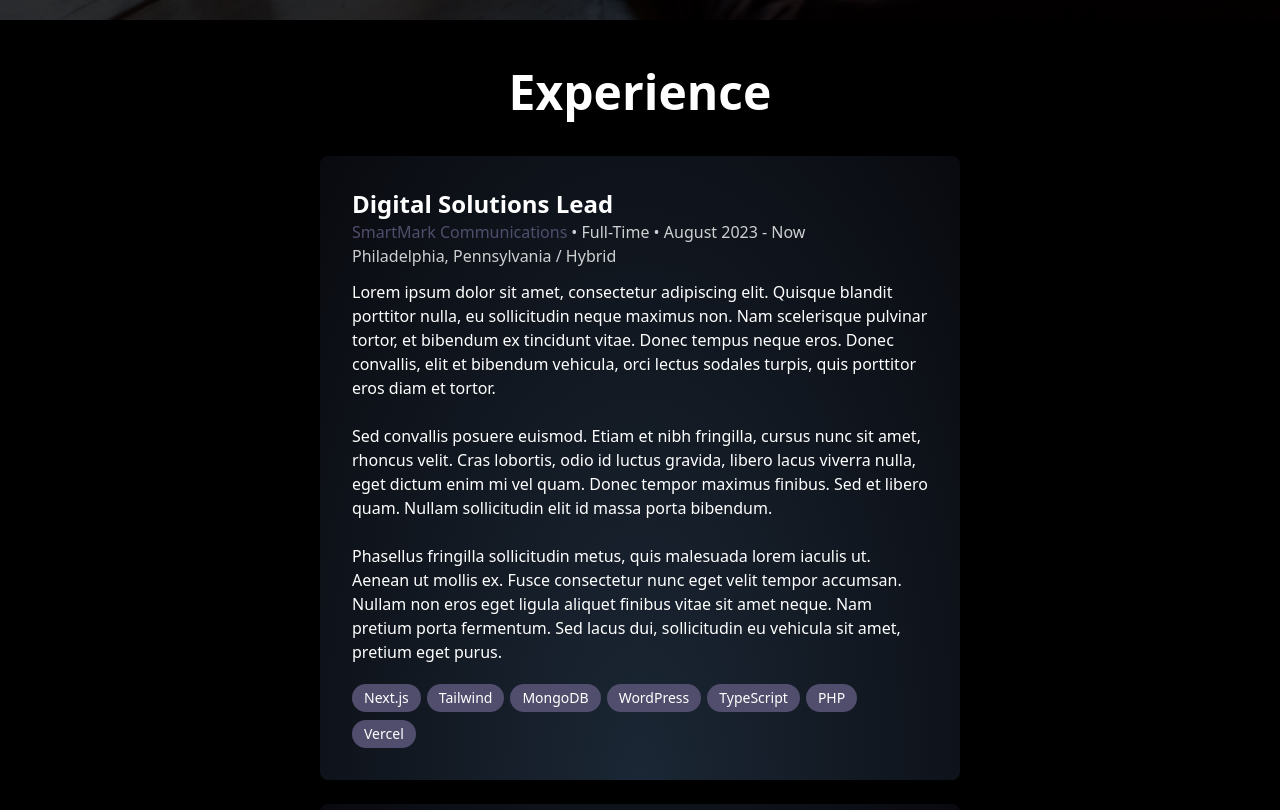
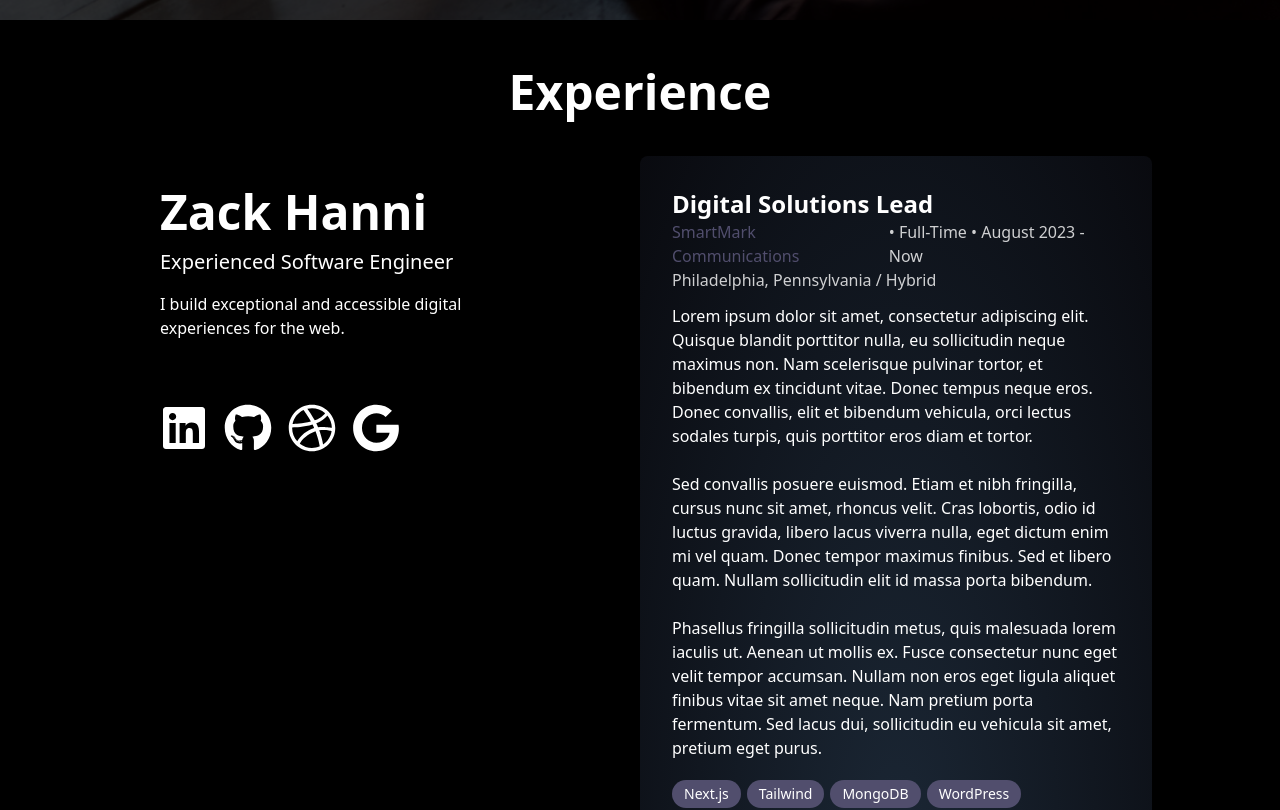
Before and after one commit to zackhanni/zachary.works, a Next.js app: page / in a window 1280 px wide. Shown: the part 780-1590 px from the top of the page. Built offline with nearby package versions, Linux system fonts and the light colour scheme.

Commit message:
add ZackFloatingCard

```diff
--- a/app/components/About.tsx
+++ b/app/components/About.tsx
@@ -1,6 +1,7 @@
 import { FaRegEnvelope, FaHome, FaPhone, FaRegFileAlt } from "react-icons/fa";
 import Link from "next/link";
 import Footer from "./Footer";
+import ZackFLoatingCard from "./ZackFloatingCard";
 
 export default function About() {
   const TechStack = [
@@ -29,13 +30,15 @@ export default function About() {
   return (
     <section className="">
       <div className="bg-black text-white py-28 flex flex-col items-center justify-center">
-        <div className="min-w-[50%] max-w-[90%] lg:max-w-[50%] md:max-w-[75%]">
+        <div className="flex max-w-[90%] xl:max-w-[80%] 2xl:max-w-[70%]">
+          <ZackFLoatingCard />
+          <div id="right-side min-w-[50%] max-w-[90%] sm:max-w-[75%] md:max-w-[50%]">
             {/* About me */}
             <div
               className="radial-gradient p-8
         mt-6 rounded-lg backdrop-blur"
             >
-            <p className="text-3xl font-bold">About Me</p>
+              <p className="text-3xl font-bold">More About Me</p>
               <p className="py-6">
                 Dedicated, Analytical, and Motivated Software Engineering
                 Professional with expertise in web development and optimization.
@@ -73,10 +76,12 @@ export default function About() {
               className="radial-gradient p-8
         mt-6 rounded-lg backdrop-blur "
             >
-            <h2 id="contact" className="text-3xl font-bold">Contact</h2>
+              <h2 id="contact" className="text-3xl font-bold">
+                Contact
+              </h2>
               <p className="py-6">
-              The best way to contact me is through email or LinkedIn (I&apos;m
-              not much of a twitter guy). Give me a shout here:
+                The best way to contact me is through email or LinkedIn
+                (I&apos;m not much of a twitter guy). Give me a shout here:
               </p>
               <div>
                 <p>
@@ -110,8 +115,9 @@ export default function About() {
                 </p>
               </div>
             </div>
+          </div>
+        </div>
         <Footer />
-        </div>
       </div>
     </section>
   );
--- a/app/components/Experience.tsx
+++ b/app/components/Experience.tsx
@@ -1,6 +1,7 @@
 import React from "react";
 import WorkData from "./ExperienceData";
 import ToolBubbles from "./ToolBubbles";
+import ZackFLoatingCard from "./ZackFloatingCard";
 
 export default function Experience() {
   return (
@@ -12,7 +13,9 @@ export default function Experience() {
         >
           Experience
         </h2>
-        <div className="min-w-[50%] max-w-[90%] lg:max-w-[50%] md:max-w-[75%]">
+        <div className="flex max-w-[90%] xl:max-w-[80%] 2xl:max-w-[70%] ">
+          <ZackFLoatingCard />
+          <div className="min-w-[50%] max-w-[90%] sm:max-w-[75%] md:max-w-[50%]">
             {WorkData.map((job) => {
               return (
                 <div
@@ -39,6 +42,7 @@ export default function Experience() {
             })}
           </div>
         </div>
+      </div>
     </section>
   );
 }
```
Lines whose indentation alone changed are shown as unchanged.
